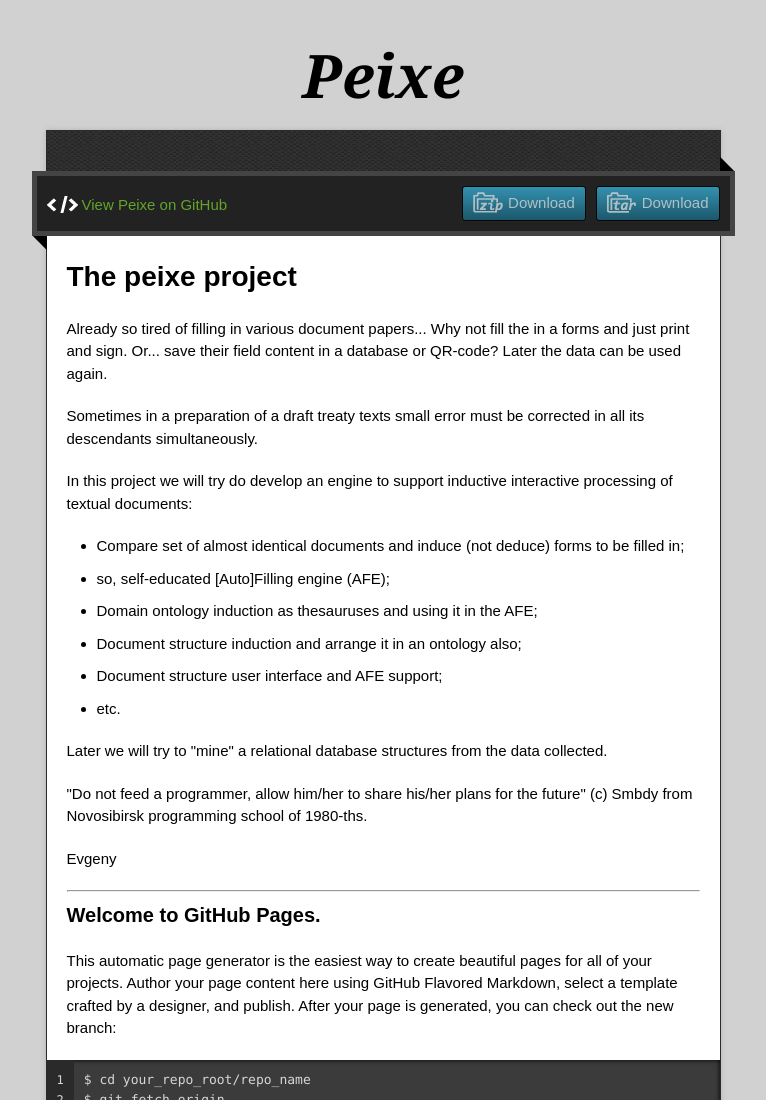
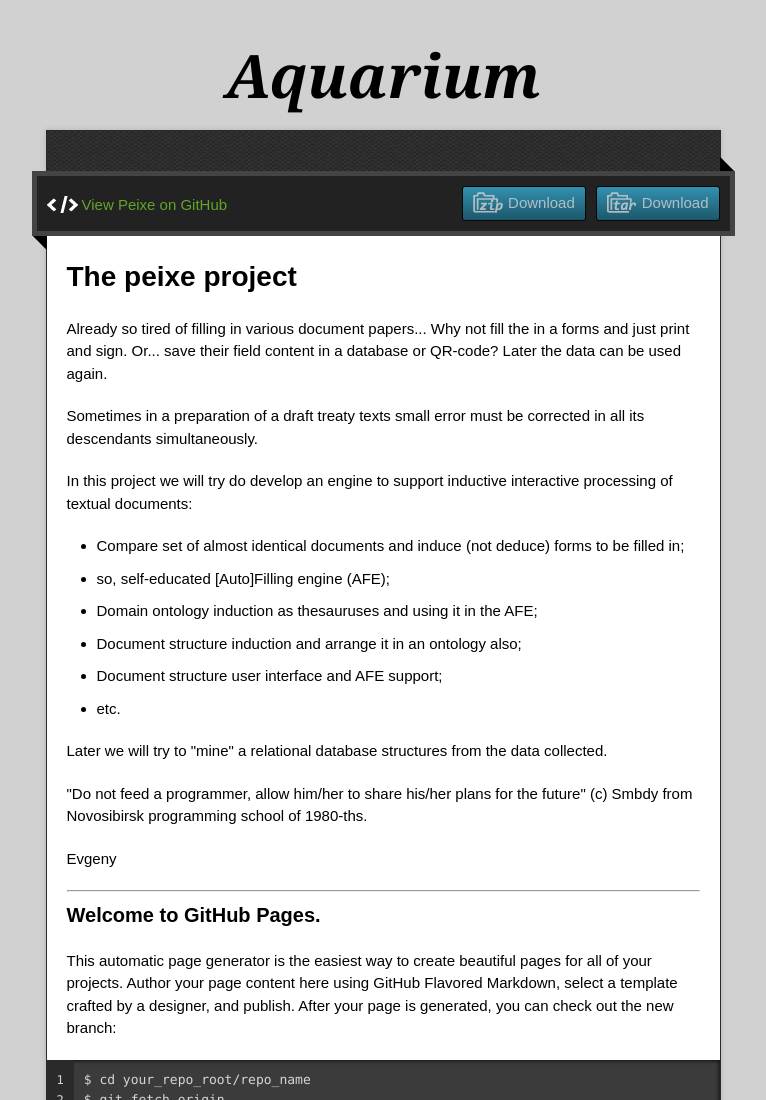
Before and after one commit to eugeneai/aquarium, a plain HTML site: page index.html in a window 1280 px wide. Shown: the top 1100 px of the page, without its empty margins (257-1023 px from the left). Drawn offline with nearby package versions, Linux system fonts and the light colour scheme.

Commit message:
Project name corrected.

```diff
--- a/index.html
+++ b/index.html
@@ -22,7 +22,7 @@
 
   <div class="wrapper">
     <header>
-      <h1 class="title">Peixe</h1>
+      <h1 class="title">Aquarium</h1>
     </header>
     <div id="container">
       <p class="tagline"></p>
```
